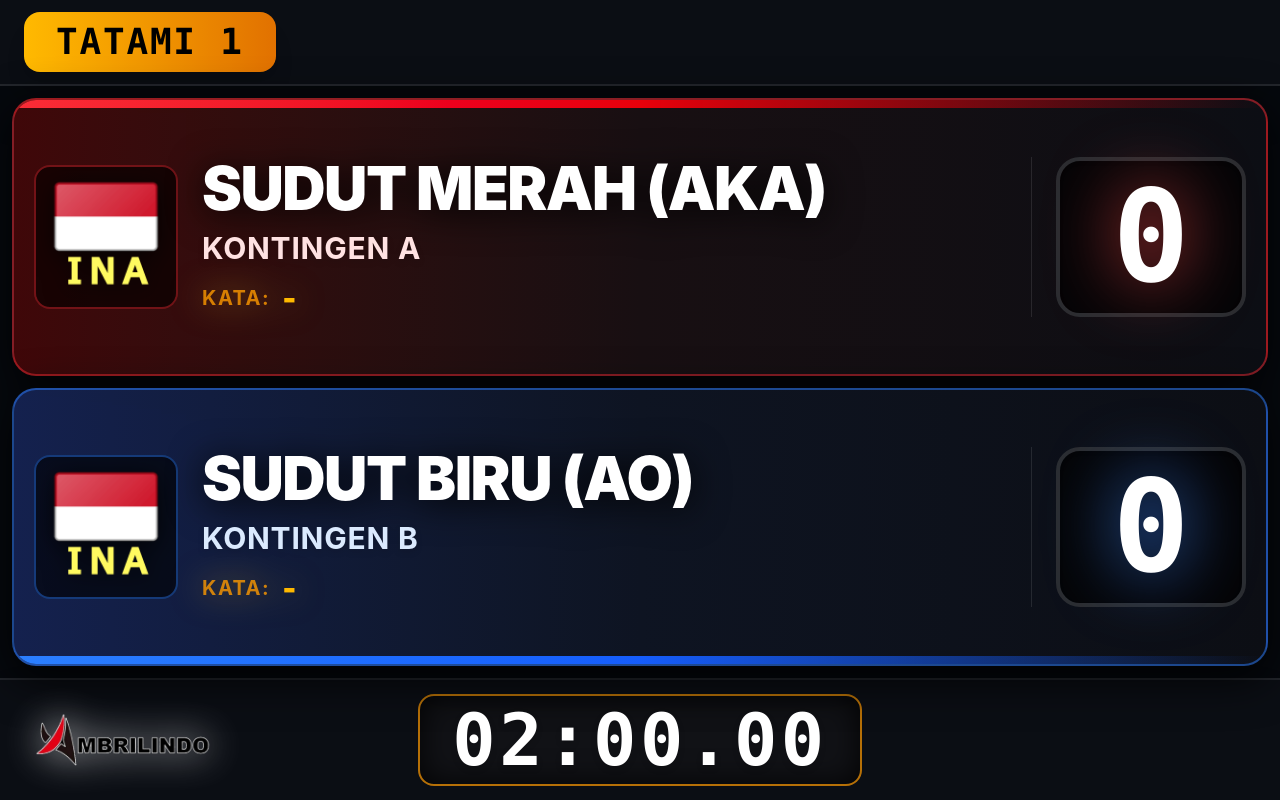
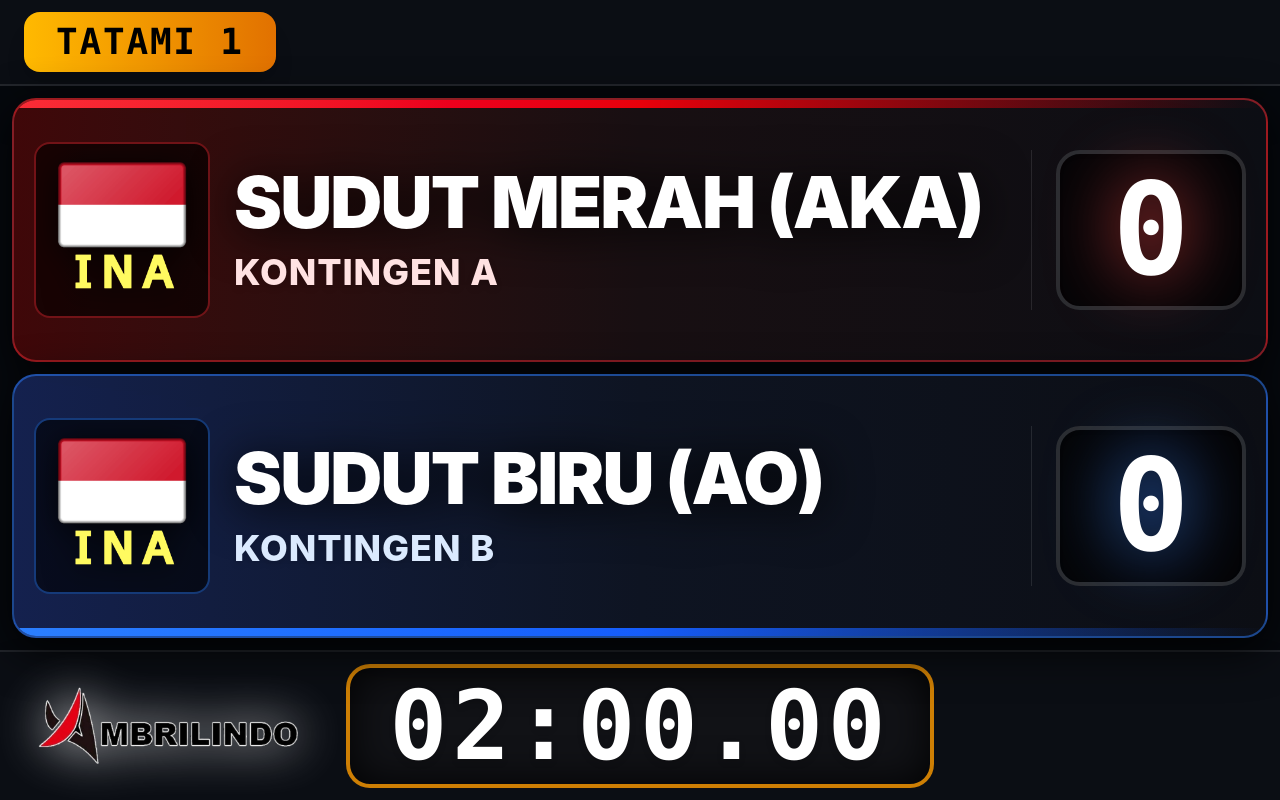
Before and after one commit to wellyfishy/ambrilindo_desktop, a SvelteKit app: page /scoreboard in a window 1280 px wide. Built offline with nearby package versions, Linux system fonts and the light colour scheme.

Commit message:
feat: scale up logo, timer, athlete names and kata titles; implement undimmed sequential kata score popups with white text contrast

```diff
--- a/src/routes/scoreboard/+page.svelte
+++ b/src/routes/scoreboard/+page.svelte
@@ -239,11 +239,11 @@
       <div class="flex items-center justify-between flex-1 min-h-0">
         <div class="flex items-center flex-1 min-w-0 pr-6">
           <!-- Flag / Delegation Logo Box (Indonesian flag as placeholder if no logo) -->
-          <div class="w-28 h-28 md:w-36 md:h-36 2xl:w-44 2xl:h-44 bg-black/60 border-2 border-red-500/40 rounded-2xl flex items-center justify-center p-2.5 shrink-0 mr-6 shadow-inner overflow-hidden">
+          <div class="w-36 h-36 md:w-44 md:h-44 2xl:w-52 2xl:h-52 bg-black/60 border-2 border-red-500/40 rounded-2xl flex items-center justify-center p-3 shrink-0 mr-6 shadow-inner overflow-hidden">
             <img
               src={akaLogo || "/img/idn-flag.png"}
               alt="Logo Kontingen / Bendera IDN"
-              class="max-w-full max-h-full object-contain rounded-lg drop-shadow-[0_4px_12px_rgba(0,0,0,0.7)]"
+              class="max-w-full max-h-full object-contain rounded-xl drop-shadow-[0_4px_16px_rgba(0,0,0,0.8)]"
               onerror={(e) => { (e.currentTarget as HTMLImageElement).src = "/img/idn-flag.png"; }}
             />
           </div>
@@ -258,26 +258,25 @@
             {/if}
 
             <!-- Athlete Name (Big enough to read from 20 meters on 27" TV) -->
-            <h2 class="text-5xl md:text-6xl 2xl:text-7xl 3xl:text-8xl font-black uppercase text-white tracking-tight leading-none drop-shadow-[0_4px_18px_rgba(0,0,0,0.95)] break-words">
+            <h2 class="text-6xl md:text-7xl 2xl:text-8xl 3xl:text-9xl font-black uppercase text-white tracking-tight leading-none drop-shadow-[0_4px_24px_rgba(0,0,0,0.95)] break-words">
               {akaName}
             </h2>
 
             <!-- Perguruan & Kontingen (Full, No Ellipsis) -->
-            <p class="text-2xl md:text-3xl 2xl:text-4xl font-bold text-red-100 mt-2.5 uppercase tracking-wide leading-snug break-words drop-shadow-md">
+            <p class="text-3xl md:text-4xl 2xl:text-5xl font-extrabold text-red-100 mt-3 uppercase tracking-wide leading-tight break-words drop-shadow-md">
               {akaClub}
             </p>
 
-            <!-- Kata text: BIG and ALWAYS visible in Kata matches -->
-            {#if isKata}
-              <div class="flex items-center gap-3 mt-2.5 text-2xl md:text-3xl 2xl:text-4xl font-black text-amber-400 uppercase tracking-wider drop-shadow-[0_0_16px_rgba(251,191,36,0.65)]">
-                <span class="text-amber-500/80 font-bold text-xl 2xl:text-2xl">KATA:</span>
-                <span>{akaKataName || "-"}</span>
+            <!-- Kata text: ONLY the kata itself, NO "KATA:" label, NO glowing blur, High contrast, BIGGER -->
+            {#if isKata && akaKataName}
+              <div class="mt-3 text-4xl md:text-5xl 2xl:text-6xl font-black text-amber-400 uppercase tracking-wide drop-shadow-[0_3px_8px_rgba(0,0,0,0.95)]">
+                {akaKataName}
               </div>
             {/if}
           </div>
         </div>
 
-        <!-- Score Pod (Right) - NO TOTAL BENDERA text -->
+        <!-- Score Pod (Right) -->
         <div class="shrink-0 flex flex-col items-center justify-center pl-6 border-l border-white/10 relative">
           {#if !isKata && akaSenshu}
             <span class="absolute -top-3.5 -right-2 bg-gradient-to-r from-amber-400 to-amber-500 text-slate-950 font-mono font-black text-xs 2xl:text-sm px-3 py-1 rounded-lg shadow-[0_0_20px_rgba(245,158,11,0.9)] uppercase tracking-wider -rotate-2 border-2 border-white animate-bounce z-20">
@@ -292,7 +291,7 @@
         </div>
       </div>
 
-      <!-- Kumite Criteria Penalties: WAY BIGGER, spanning bottom, NO pelanggaran text -->
+      <!-- Kumite Criteria Penalties -->
       {#if !isKata}
         <div class="w-full flex items-center justify-around gap-3 pt-3 mt-2 border-t-2 border-white/10 shrink-0">
           {#each ['c1', 'c2', 'c3', 'hc', 'h'] as penalty}
@@ -313,11 +312,11 @@
       <div class="flex items-center justify-between flex-1 min-h-0">
         <div class="flex items-center flex-1 min-w-0 pr-6">
           <!-- Flag / Delegation Logo Box (Indonesian flag as placeholder if no logo) -->
-          <div class="w-28 h-28 md:w-36 md:h-36 2xl:w-44 2xl:h-44 bg-black/60 border-2 border-blue-500/40 rounded-2xl flex items-center justify-center p-2.5 shrink-0 mr-6 shadow-inner overflow-hidden">
+          <div class="w-36 h-36 md:w-44 md:h-44 2xl:w-52 2xl:h-52 bg-black/60 border-2 border-blue-500/40 rounded-2xl flex items-center justify-center p-3 shrink-0 mr-6 shadow-inner overflow-hidden">
             <img
               src={aoLogo || "/img/idn-flag.png"}
               alt="Logo Kontingen / Bendera IDN"
-              class="max-w-full max-h-full object-contain rounded-lg drop-shadow-[0_4px_12px_rgba(0,0,0,0.7)]"
+              class="max-w-full max-h-full object-contain rounded-xl drop-shadow-[0_4px_16px_rgba(0,0,0,0.8)]"
               onerror={(e) => { (e.currentTarget as HTMLImageElement).src = "/img/idn-flag.png"; }}
             />
           </div>
@@ -332,26 +331,25 @@
             {/if}
 
             <!-- Athlete Name (Big enough to read from 20 meters on 27" TV) -->
-            <h2 class="text-5xl md:text-6xl 2xl:text-7xl 3xl:text-8xl font-black uppercase text-white tracking-tight leading-none drop-shadow-[0_4px_18px_rgba(0,0,0,0.95)] break-words">
+            <h2 class="text-6xl md:text-7xl 2xl:text-8xl 3xl:text-9xl font-black uppercase text-white tracking-tight leading-none drop-shadow-[0_4px_24px_rgba(0,0,0,0.95)] break-words">
               {aoName}
             </h2>
 
             <!-- Perguruan & Kontingen (Full, No Ellipsis) -->
-            <p class="text-2xl md:text-3xl 2xl:text-4xl font-bold text-blue-100 mt-2.5 uppercase tracking-wide leading-snug break-words drop-shadow-md">
+            <p class="text-3xl md:text-4xl 2xl:text-5xl font-extrabold text-blue-100 mt-3 uppercase tracking-wide leading-tight break-words drop-shadow-md">
               {aoClub}
             </p>
 
-            <!-- Kata text: BIG and ALWAYS visible in Kata matches -->
-            {#if isKata}
-              <div class="flex items-center gap-3 mt-2.5 text-2xl md:text-3xl 2xl:text-4xl font-black text-amber-400 uppercase tracking-wider drop-shadow-[0_0_16px_rgba(251,191,36,0.65)]">
-                <span class="text-amber-500/80 font-bold text-xl 2xl:text-2xl">KATA:</span>
-                <span>{aoKataName || "-"}</span>
+            <!-- Kata text: ONLY the kata itself, NO "KATA:" label, NO glowing blur, High contrast, BIGGER -->
+            {#if isKata && aoKataName}
+              <div class="mt-3 text-4xl md:text-5xl 2xl:text-6xl font-black text-amber-400 uppercase tracking-wide drop-shadow-[0_3px_8px_rgba(0,0,0,0.95)]">
+                {aoKataName}
               </div>
             {/if}
           </div>
         </div>
 
-        <!-- Score Pod (Right) - NO TOTAL BENDERA text -->
+        <!-- Score Pod (Right) -->
         <div class="shrink-0 flex flex-col items-center justify-center pl-6 border-l border-white/10 relative">
           {#if !isKata && aoSenshu}
             <span class="absolute -top-3.5 -right-2 bg-gradient-to-r from-amber-400 to-amber-500 text-slate-950 font-mono font-black text-xs 2xl:text-sm px-3 py-1 rounded-lg shadow-[0_0_20px_rgba(245,158,11,0.9)] uppercase tracking-wider -rotate-2 border-2 border-white animate-bounce z-20">
@@ -366,7 +364,7 @@
         </div>
       </div>
 
-      <!-- Kumite Criteria Penalties: WAY BIGGER, spanning bottom, NO pelanggaran text -->
+      <!-- Kumite Criteria Penalties -->
       {#if !isKata}
         <div class="w-full flex items-center justify-around gap-3 pt-3 mt-2 border-t-2 border-white/10 shrink-0">
           {#each ['c1', 'c2', 'c3', 'hc', 'h'] as penalty}
@@ -380,83 +378,58 @@
     </section>
   </main>
 
-  <!-- ==================== KATA 5-JUDGE SCOREBOARD TABLE OVERLAY (TOGGLEABLE DARI CONTROL PANEL) ==================== -->
+  <!-- ==================== KATA 5-JUDGE SCORE POPUP (NO BACKGROUND DIMMING, ONLY SCORE OUTPUTTED, POP ANIMATION STARTING FROM JURI 1, WHITE TEXT CONTRAST) ==================== -->
   {#if isKata && showKataScoreOverlay}
     <div
-      class="fixed inset-0 z-50 bg-black/85 backdrop-blur-md flex items-center justify-center p-6 animate-in fade-in zoom-in-95 duration-200"
-      role="dialog"
-      aria-modal="true"
-      aria-label="Tabel Penilaian 5 Juri Kata"
+      class="fixed inset-0 z-50 pointer-events-none flex items-center justify-center p-6"
+      role="region"
+      aria-label="Skor 5 Juri Kata"
     >
-      <div class="bg-[#0f141f] border-4 border-amber-500/70 rounded-3xl p-8 shadow-2xl max-w-5xl w-full text-center relative overflow-hidden">
-        <!-- Header -->
-        <div class="flex items-center justify-between pb-4 mb-6 border-b border-white/10">
-          <div class="flex items-center gap-3">
-            <span class="w-3 h-3 rounded-full bg-amber-400 animate-pulse"></span>
-            <h3 class="font-mono font-black text-2xl 2xl:text-3xl text-amber-300 uppercase tracking-wider">
-              PENILAIAN JURI KATA (5 JURI)
-            </h3>
-          </div>
-          <span class="text-xs font-mono font-bold text-zinc-400 tracking-wider uppercase bg-[#181a20] px-4 py-1.5 rounded-full border border-white/10">
-            5 JUDGES COMPARISON
-          </span>
-        </div>
-
-        <!-- 5 Judge Columns -->
-        <div class="grid grid-cols-5 gap-4 mb-6">
+      <!-- 5 Judge Columns floating directly in center with NO dimming backdrop -->
+      <div class="pointer-events-auto flex items-center justify-center gap-4 md:gap-6 max-w-6xl w-full">
         {#each [0, 1, 2, 3, 4] as idx}
           {@const decision = judgeDecisions[idx]}
           {@const sAka = akaJudgeScores[idx] || "0.0"}
           {@const sAo = aoJudgeScores[idx] || "0.0"}
-            <div class="bg-[#181a20] border-2 {decision === 'aka' ? 'border-red-500 shadow-[0_0_20px_rgba(239,68,68,0.4)]' : decision === 'ao' ? 'border-blue-500 shadow-[0_0_20px_rgba(59,130,246,0.4)]' : 'border-[#2b2d31]'} rounded-2xl p-3 flex flex-col justify-between transition-all">
-              <!-- AKA Judge Score -->
-              <div class="py-2.5 rounded-xl font-mono font-black text-3xl 2xl:text-4xl transition-all {decision === 'aka' ? 'bg-red-600 text-white shadow-md border-2 border-red-300' : 'bg-[#111216] text-red-300/60 border border-red-500/20'}">
+          <div
+            class="judge-pop-pod flex-1 bg-[#090d16]/95 border-3 {decision === 'aka' ? 'border-red-500 shadow-[0_0_35px_rgba(239,68,68,0.7)]' : decision === 'ao' ? 'border-blue-500 shadow-[0_0_35px_rgba(59,130,246,0.7)]' : 'border-amber-400/60 shadow-[0_20px_50px_rgba(0,0,0,0.95)]'} rounded-3xl p-4 md:p-5 flex flex-col justify-between items-center gap-3 backdrop-blur-sm"
+            style="animation-delay: {idx * 160}ms;"
+          >
+            <!-- AKA Judge Score (Top) - High contrast pure WHITE text -->
+            <div class="w-full py-3 md:py-4 rounded-2xl font-mono font-black text-4xl md:text-5xl 2xl:text-6xl text-center text-white transition-all drop-shadow-[0_2px_8px_rgba(0,0,0,0.95)] {decision === 'aka' ? 'bg-red-600 border-2 border-red-300 shadow-[0_0_25px_rgba(239,68,68,0.9)] scale-[1.03]' : 'bg-[#181a20] border border-white/10 opacity-90'}">
               {sAka}
             </div>
 
-              <!-- Judge Label Badge -->
-              <div class="my-2.5 flex items-center justify-center gap-1 font-mono font-bold text-sm 2xl:text-base {decision === 'aka' ? 'text-red-400' : decision === 'ao' ? 'text-blue-400' : 'text-zinc-500'}">
-                <span>JURI {idx + 1}</span>
-                {#if decision === "aka"}
-                  <span class="text-xs font-black">▲ AKA</span>
-                {:else if decision === "ao"}
-                  <span class="text-xs font-black">▼ AO</span>
-                {/if}
+            <!-- Judge Label (Middle) -->
+            <div class="font-mono font-black text-lg md:text-xl 2xl:text-2xl text-amber-400 tracking-wider uppercase">
+              JURI {idx + 1}
             </div>
 
-              <!-- AO Judge Score -->
-              <div class="py-2.5 rounded-xl font-mono font-black text-3xl 2xl:text-4xl transition-all {decision === 'ao' ? 'bg-blue-600 text-white shadow-md border-2 border-blue-300' : 'bg-[#111216] text-blue-300/60 border border-blue-500/20'}">
+            <!-- AO Judge Score (Bottom) - High contrast pure WHITE text -->
+            <div class="w-full py-3 md:py-4 rounded-2xl font-mono font-black text-4xl md:text-5xl 2xl:text-6xl text-center text-white transition-all drop-shadow-[0_2px_8px_rgba(0,0,0,0.95)] {decision === 'ao' ? 'bg-blue-600 border-2 border-blue-300 shadow-[0_0_25px_rgba(59,130,246,0.9)] scale-[1.03]' : 'bg-[#181a20] border border-white/10 opacity-90'}">
               {sAo}
             </div>
           </div>
         {/each}
       </div>
-
-        <!-- Total Flags Comparison Summary -->
-        <div class="flex items-center justify-around pt-5 border-t border-white/10 font-mono text-2xl 2xl:text-3xl font-black">
-          <span class="text-red-400 drop-shadow-[0_0_15px_rgba(239,68,68,0.6)]">AKA: {akaTotalPoints} BENDERA</span>
-          <span class="text-zinc-500">•</span>
-          <span class="text-blue-400 drop-shadow-[0_0_15px_rgba(59,130,246,0.6)]">AO: {aoTotalPoints} BENDERA</span>
-        </div>
-      </div>
     </div>
   {/if}
 
   <!-- ==================== BOTTOM MATCH TIMER & ARENA STATUS FOOTER BAR (BROADCAST GIANT SCALE) ==================== -->
-  <footer class="bg-[#0b0e14] border-t-2 border-white/10 px-8 py-3.5 grid grid-cols-3 items-center shadow-2xl shrink-0">
-    <!-- Left: Ambrilindo Sponsor Logo from Ambrilindo Local -->
+  <footer class="bg-[#0b0e14] border-t-2 border-white/10 px-8 py-3 2xl:py-4 grid grid-cols-3 items-center shadow-2xl shrink-0">
+    <!-- Left: Ambrilindo Sponsor Logo from Ambrilindo Local (BIGGER) -->
     <div class="flex items-center justify-start">
       <img
         src="/img/ambrilindo-logo-dark.png"
         alt="Ambrilindo Logo"
-        class="h-12 md:h-16 2xl:h-20 max-w-[280px] object-contain drop-shadow-[0_0_18px_rgba(255,255,255,0.7)]"
+        class="h-20 md:h-24 2xl:h-32 max-w-[380px] object-contain drop-shadow-[0_0_24px_rgba(255,255,255,0.75)]"
       />
     </div>
 
-    <!-- Center: Giant Digital Timer Display (Milliseconds SAME SIZE as other time format) -->
+    <!-- Center: Giant Digital Timer Display (BIGGER) -->
     <div class="flex items-center justify-center">
-      <div class="bg-[#111216] border-2 border-amber-500/70 px-8 py-2 rounded-2xl flex items-center justify-center shadow-[inset_0_0_30px_rgba(0,0,0,0.85)]">
-        <span class="font-mono font-black text-6xl md:text-7xl 2xl:text-8xl 3xl:text-9xl {isTimerRunning ? 'text-amber-300 drop-shadow-[0_0_30px_rgba(251,191,36,0.7)]' : 'text-white drop-shadow-md'} tracking-wider tabular-nums leading-none">
+      <div class="bg-[#111216] border-4 border-amber-500/80 px-10 py-2.5 rounded-3xl flex items-center justify-center shadow-[inset_0_0_40px_rgba(0,0,0,0.9)]">
+        <span class="font-mono font-black text-7xl md:text-8xl 2xl:text-[9.5rem] 3xl:text-[11.5rem] {isTimerRunning ? 'text-amber-300 drop-shadow-[0_0_35px_rgba(251,191,36,0.85)]' : 'text-white drop-shadow-md'} tracking-wider tabular-nums leading-none">
           {timerFormatted.full}
         </span>
       </div>
@@ -466,3 +439,24 @@
     <div class="flex items-center justify-end"></div>
   </footer>
 </div>
+
+<style>
+  @keyframes judgePopAnim {
+    0% {
+      opacity: 0;
+      transform: scale(0.35) translateY(40px);
+    }
+    65% {
+      opacity: 1;
+      transform: scale(1.08) translateY(-6px);
+    }
+    100% {
+      opacity: 1;
+      transform: scale(1) translateY(0);
+    }
+  }
+
+  .judge-pop-pod {
+    animation: judgePopAnim 0.45s cubic-bezier(0.175, 0.885, 0.32, 1.275) both;
+  }
+</style>
```
Lines whose indentation alone changed are shown as unchanged.
